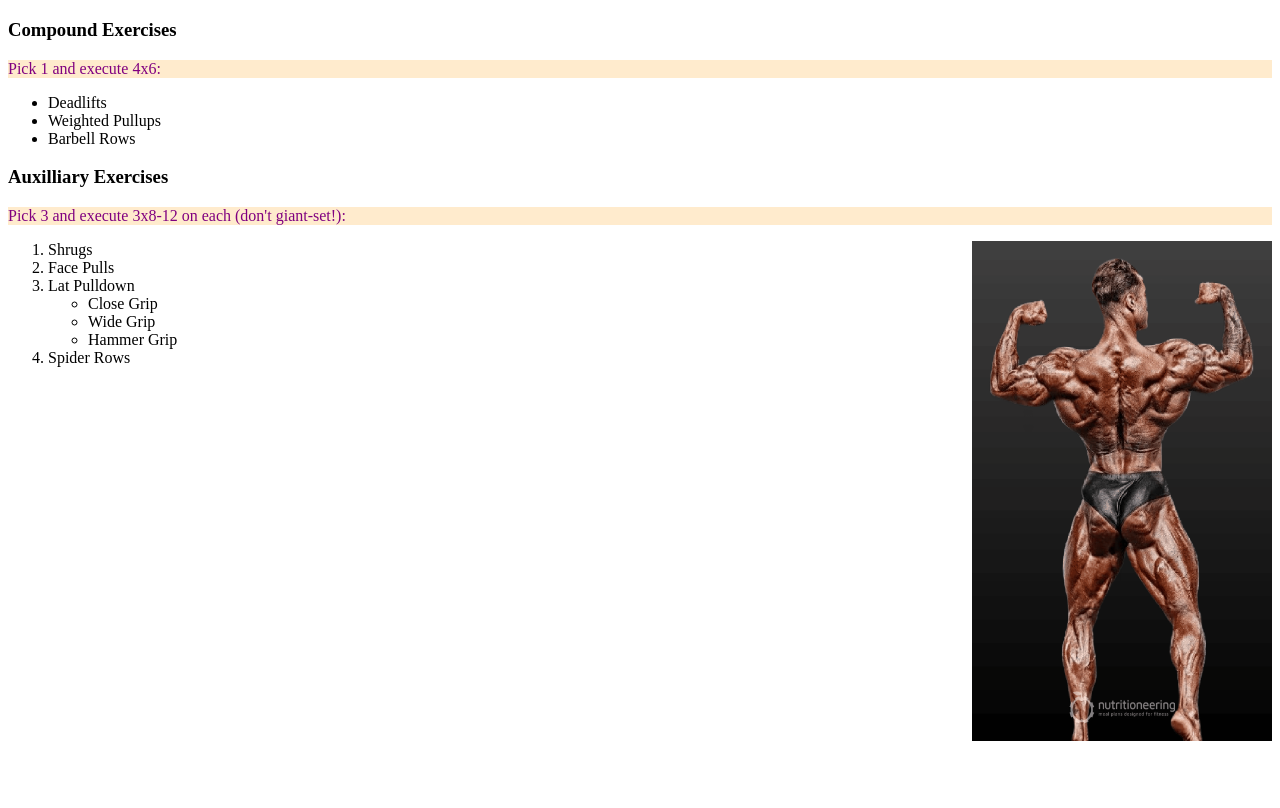
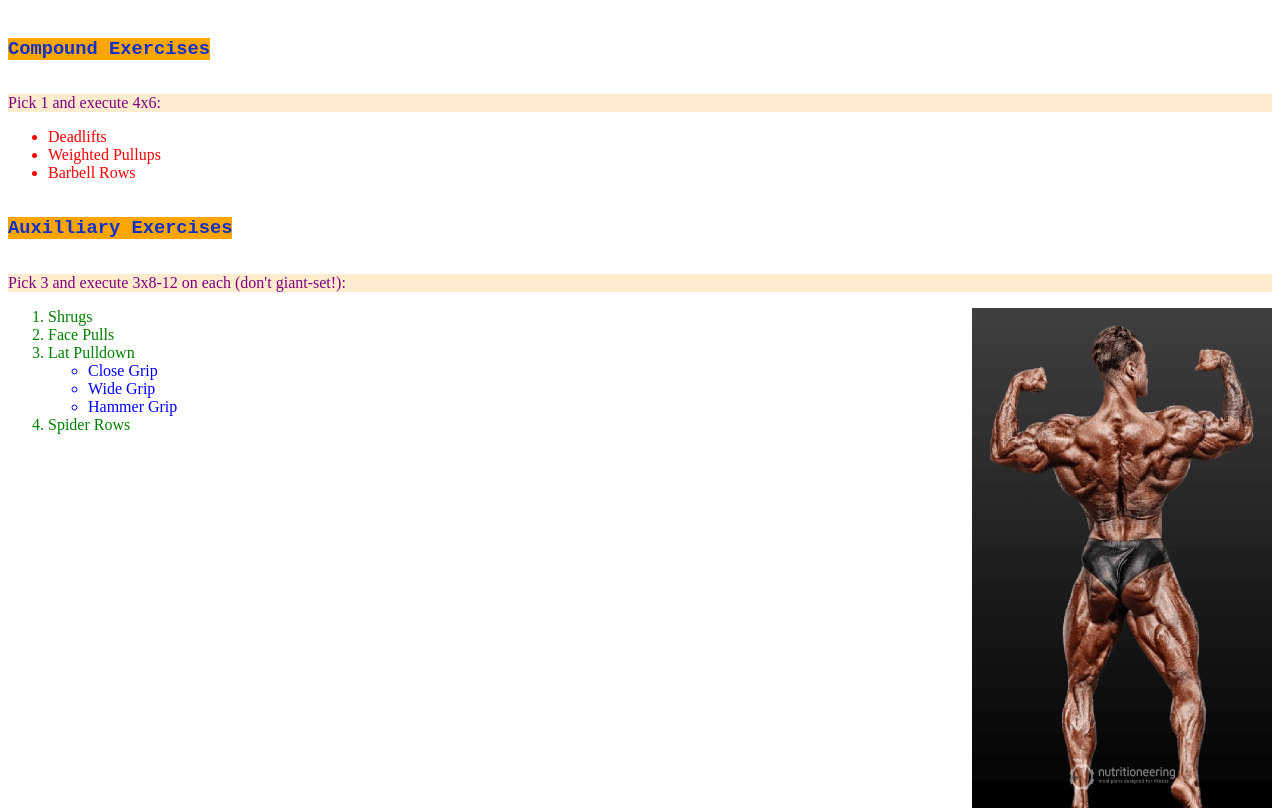
Before and after one commit to Beastly585/odin_workouts, a plain HTML site: page child-pgs/back.html in a window 1280 px wide. Shown: the part 124-932 px from the top of the page. Before the commit the page ends 865 px from the top, so only its background shows below. Drawn offline with Linux system fonts and the light colour scheme.

Commit message:
Add Rules h2, ol, olul, ul

```diff
--- a/styles.css
+++ b/styles.css
@@ -12,6 +12,26 @@ h2 {
     background-color: aqua;
     display: inline-block;
     padding: 1em;
+    font-family: Arial, Helvetica, sans-serif;
+}
+
+h3 {
+    font-family: 'Courier New', Courier, monospace;
+    color: hsl(229, 87%, 43%);
+    display: inline-block;
+    background-color: orange;
+}
+
+ol {
+    color: green;
+}
+
+ul {
+    color: red;
+}
+
+ol ul {
+    color: blue;
 }
 
 p {
```
